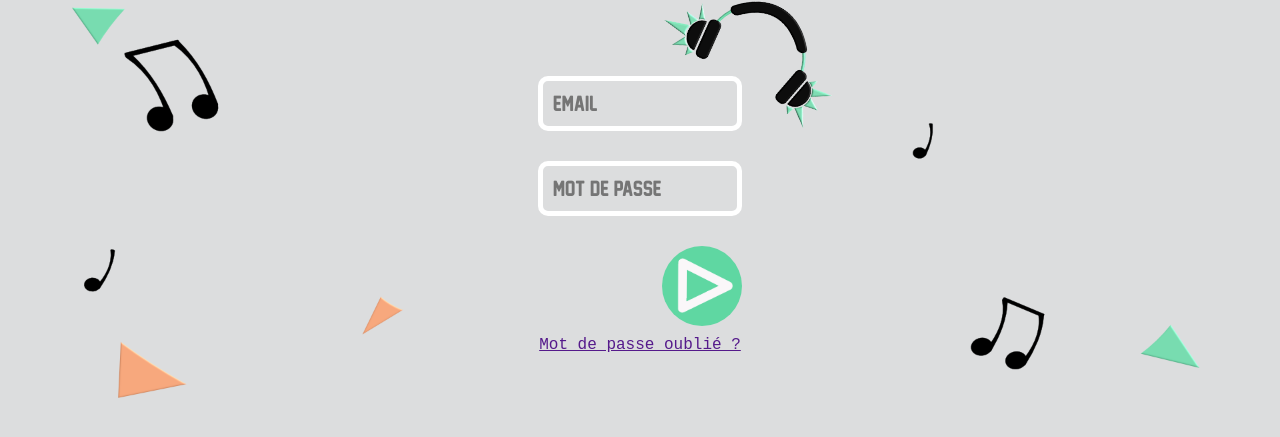
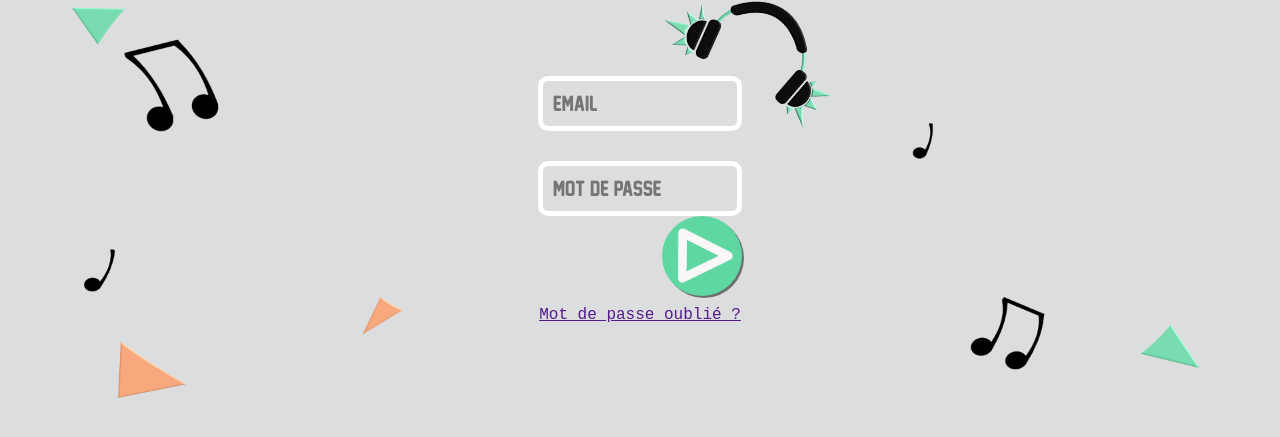
Before and after one commit to CTopy/Ongaku, a PHP site: page /seConnecter.html in a window 1280 px wide. Shown: the part 266-703 px from the top of the page. Run offline with PHP 8.4, Linux system fonts and the light colour scheme.

Commit message:
seConnecterHTMLetCSS vérifié

```diff
--- a/css/seConnecter.css
+++ b/css/seConnecter.css
@@ -64,7 +64,7 @@ fieldset::before {
     background-repeat: no-repeat;
     position : relative;
     left : calc(50% - 40px);
-    box-shadow: 2px 2px rgba(0, 0, 0, 0.5),;
+    box-shadow: 2px 2px rgba(0, 0, 0, 0.5);
 }
 
 input[type="text"] {
@@ -102,3 +102,11 @@ h1::after {
     transform: rotate(-5deg);
 
 }
+input[type="password"] {
+    font-family: 'New Athletic M54';
+    font-size: 20px;
+    padding: 10px 0px 10px 10px;
+    background-color: #DCDDDE;
+    border-radius: 10px;
+    border: white 5px solid;
+}
--- a/seConnecter.html
+++ b/seConnecter.html
@@ -15,7 +15,7 @@
         <h1>SE CONNECTER</h1>
         <fieldset>
             <input type="text" name="email" placeholder="EMAIL" />
-            <input type="text" name="motDePasse" placeholder="MOT DE PASSE" />
+            <input type="password" name="motDePasse" placeholder="MOT DE PASSE" />
             <input type="submit" value="" class="btnValider">
         </fieldset>
         <a href="">Mot de passe oublié ?</a>
```
